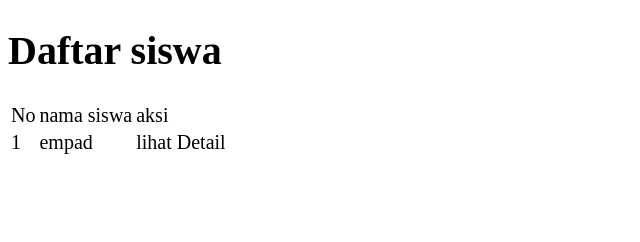
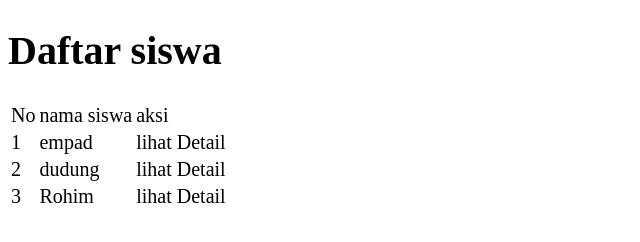
Before and after one commit to Ujan286/Latihan-5, a plain HTML site: page index.html in a window 1280 px wide. Shown: the whole page, without its empty margins (0-640 px from the left). Drawn offline with Linux system fonts and the light colour scheme.

Commit message:
menambah data siswa

```diff
--- a/index.html
+++ b/index.html
@@ -30,7 +30,19 @@
     <td>lihat Detail</td>
 
   </tr>
+  <tr>
+    <td>2</td>
+    <td>dudung</td>
+    <td>lihat Detail</td>
 
+  </tr>
+
+  <tr>
+    <td>3</td>
+    <td>Rohim</td>
+    <td>lihat Detail</td>
+
+  </tr>
   </table>
 </body>
 </html>
```
